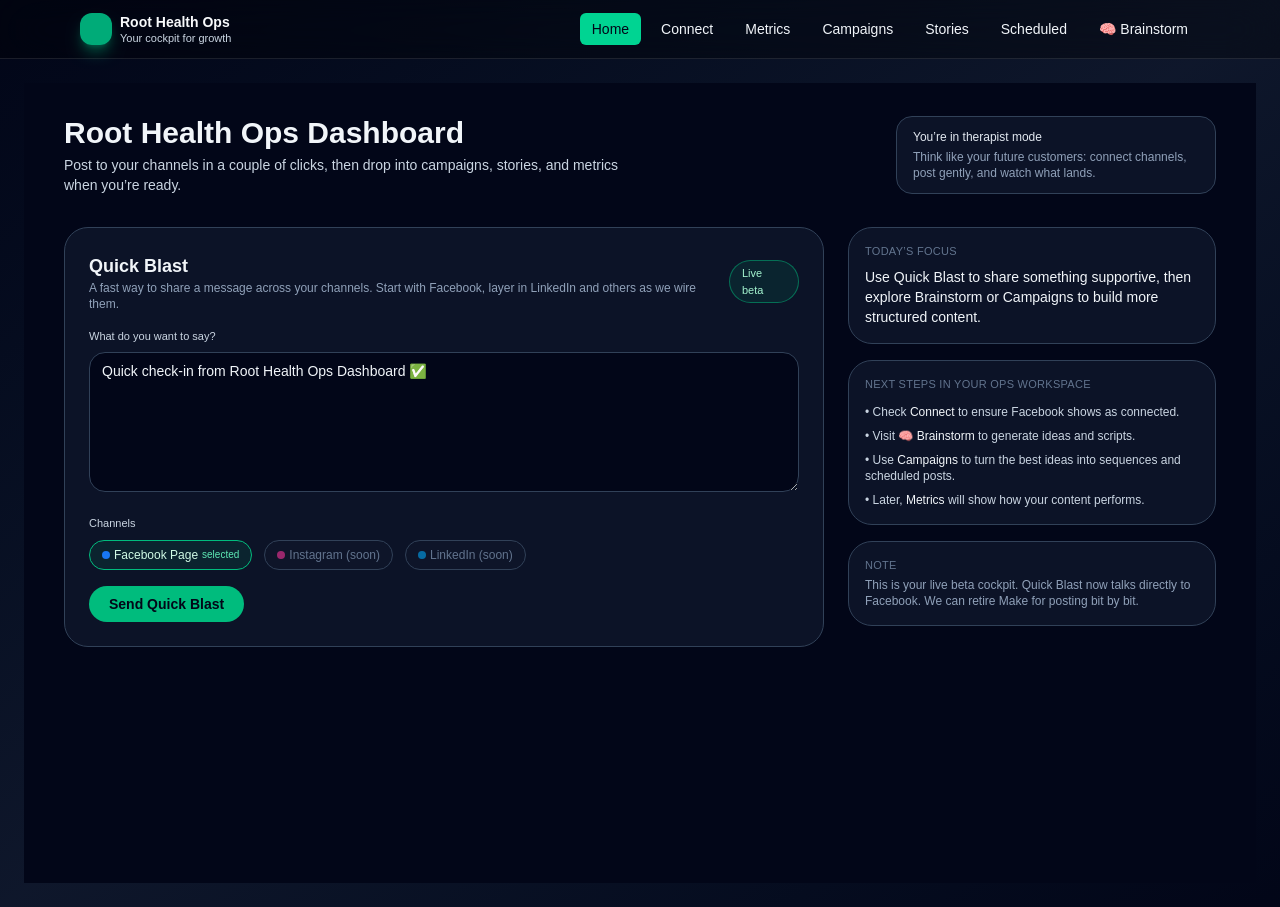
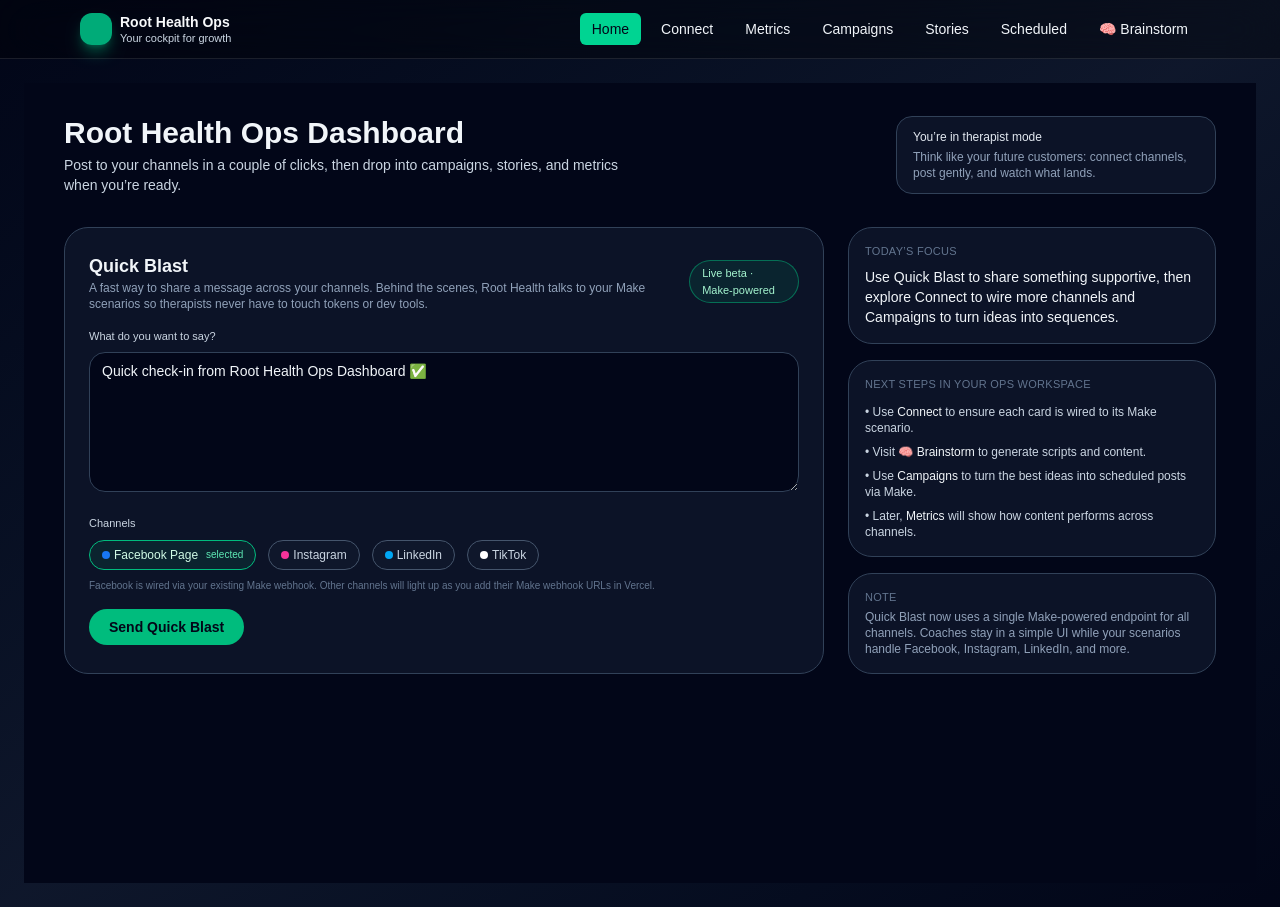
Before and after one commit to Hypnohippy/root-health-ops-dashboard1, a Next.js app: page /dashboard in a window 1280 px wide. Built offline with nearby package versions, Linux system fonts and the light colour scheme.

Commit message:
Update page.tsx

```diff
--- a/app/dashboard/page.tsx
+++ b/app/dashboard/page.tsx
@@ -2,6 +2,22 @@
 "use client";
 
 import React, { useState } from "react";
+
+type ChannelId =
+  | "facebook"
+  | "instagram"
+  | "linkedin"
+  | "tiktok"
+  | "google"
+  | "email"
+  | "whatsapp";
+
+type QuickBlastResult = {
+  channel: ChannelId;
+  ok: boolean;
+  error?: string;
+  status?: number;
+};
 
 export default function DashboardHomePage() {
   const [message, setMessage] = useState(
@@ -12,32 +28,54 @@ export default function DashboardHomePage() {
   const [error, setError] = useState<string | null>(null);
   const [coachMessage, setCoachMessage] = useState<string | null>(null);
 
-  // For now we support Facebook directly via Graph API
+  // Channel selection state – facebook on by default, others off but available
   const [sendToFacebook, setSendToFacebook] = useState(true);
+  const [sendToInstagram, setSendToInstagram] = useState(false);
+  const [sendToLinkedIn, setSendToLinkedIn] = useState(false);
+  const [sendToTikTok, setSendToTikTok] = useState(false);
+
+  const [lastResults, setLastResults] = useState<QuickBlastResult[] | null>(
+    null
+  );
+
+  const buildSelectedChannels = (): ChannelId[] => {
+    const chans: ChannelId[] = [];
+    if (sendToFacebook) chans.push("facebook");
+    if (sendToInstagram) chans.push("instagram");
+    if (sendToLinkedIn) chans.push("linkedin");
+    if (sendToTikTok) chans.push("tiktok");
+    return chans;
+  };
 
   const handleQuickBlast = async () => {
     setIsPosting(true);
     setStatus(null);
     setError(null);
     setCoachMessage(null);
+    setLastResults(null);
 
     try {
-      if (!message.trim()) {
+      const trimmed = message.trim();
+
+      if (!trimmed) {
         throw new Error("Please write something to send.");
       }
 
-      if (!sendToFacebook) {
-        throw new Error("Select at least one channel (Facebook for now).");
+      const channels = buildSelectedChannels();
+
+      if (channels.length === 0) {
+        throw new Error("Select at least one channel (e.g. Facebook).");
       }
 
-     const res = await fetch("/api/facebook-test-post", {
+      const res = await fetch("/api/social/quick-blast", {
         method: "POST",
         headers: {
           "Content-Type": "application/json",
         },
         body: JSON.stringify({
-    message,
-    origin: "quick_blast",
+          message: trimmed,
+          channels,
+          origin: "quick_blast_dashboard",
         }),
       });
 
@@ -46,15 +84,37 @@ export default function DashboardHomePage() {
         data = await res.json();
       } catch {
         throw new Error(
-          "Server did not return valid JSON. Check the /api/facebook/post-direct route."
+          "Server did not return valid JSON. Check the /api/social/quick-blast route."
         );
       }
 
       if (!res.ok) {
-        throw new Error(data.error || "Failed to send Quick Blast.");
+        const msg =
+          data?.error ||
+          "Quick Blast failed for all selected channels. Check your connections.";
+        setError(msg);
+        if (data?.results) {
+          setLastResults(data.results as QuickBlastResult[]);
+        }
+        throw new Error(msg);
       }
 
-      setStatus("Quick Blast posted directly to your Facebook Page 🎉");
+      const results: QuickBlastResult[] = data.results || [];
+      setLastResults(results);
+
+      const successChannels = results
+        .filter((r) => r.ok)
+        .map((r) => r.channel);
+
+      if (successChannels.length === 0) {
+        throw new Error(
+          "Quick Blast did not succeed on any channel. Check your connections."
+        );
+      }
+
+      setStatus(
+        `Quick Blast sent via ${successChannels.join(", ")} using Root Health Ops 🎉`
+      );
     } catch (err: any) {
       const msg =
         err?.message || "Something went wrong sending your Quick Blast.";
@@ -83,6 +143,29 @@ export default function DashboardHomePage() {
     } finally {
       setIsPosting(false);
     }
+  };
+
+  const isAnyChannelSelected =
+    sendToFacebook || sendToInstagram || sendToLinkedIn || sendToTikTok;
+
+  const renderChannelResult = (channel: ChannelId) => {
+    if (!lastResults) return null;
+    const result = lastResults.find((r) => r.channel === channel);
+    if (!result) return null;
+
+    if (result.ok) {
+      return (
+        <span className="text-[10px] text-emerald-300 ml-1">
+          ✓ sent
+        </span>
+      );
+    }
+
+    return (
+      <span className="text-[10px] text-amber-300 ml-1">
+        ⚠ {result.error ? "check setup" : "failed"}
+      </span>
+    );
   };
 
   return (
@@ -120,12 +203,13 @@ export default function DashboardHomePage() {
                   Quick Blast
                 </h2>
                 <p className="text-[11px] md:text-xs text-slate-400">
-                  A fast way to share a message across your channels. Start
-                  with Facebook, layer in LinkedIn and others as we wire them.
+                  A fast way to share a message across your channels. Behind
+                  the scenes, Root Health talks to your Make scenarios so
+                  therapists never have to touch tokens or dev tools.
                 </p>
               </div>
               <span className="inline-flex items-center rounded-full border border-emerald-500/50 bg-emerald-500/10 px-3 py-1 text-[11px] font-medium text-emerald-200">
-                Live beta
+                Live beta · Make-powered
               </span>
             </div>
 
@@ -141,7 +225,7 @@ export default function DashboardHomePage() {
               />
             </div>
 
-            {/* Channel selection – for now, only Facebook is wired */}
+            {/* Channel selection */}
             <div className="space-y-2">
               <p className="text-[11px] font-medium text-slate-300">
                 Channels
@@ -160,37 +244,85 @@ export default function DashboardHomePage() {
                   <span className="h-2 w-2 rounded-full bg-[#1877F2]" />
                   <span>Facebook Page</span>
                   {sendToFacebook && (
-                    <span className="text-[10px] text-emerald-300">
+                    <span className="text-[10px] text-emerald-300 ml-1">
                       selected
                     </span>
                   )}
+                  {renderChannelResult("facebook")}
                 </button>
 
                 <button
                   type="button"
-                  disabled
-                  className="inline-flex items-center gap-1 rounded-full border border-slate-700 bg-slate-900/60 px-3 py-1.5 text-slate-500 cursor-not-allowed"
+                  onClick={() => setSendToInstagram((prev) => !prev)}
+                  className={[
+                    "inline-flex items-center gap-1 rounded-full border px-3 py-1.5 transition",
+                    sendToInstagram
+                      ? "border-emerald-500 bg-emerald-500/10 text-emerald-100"
+                      : "border-slate-600 bg-slate-900 text-slate-300 hover:border-slate-500",
+                  ].join(" ")}
                 >
-                  <span className="h-2 w-2 rounded-full bg-pink-500/60" />
-                  <span>Instagram (soon)</span>
+                  <span className="h-2 w-2 rounded-full bg-pink-500" />
+                  <span>Instagram</span>
+                  {sendToInstagram && (
+                    <span className="text-[10px] text-emerald-300 ml-1">
+                      selected
+                    </span>
+                  )}
+                  {renderChannelResult("instagram")}
                 </button>
 
                 <button
                   type="button"
-                  disabled
-                  className="inline-flex items-center gap-1 rounded-full border border-slate-700 bg-slate-900/60 px-3 py-1.5 text-slate-500 cursor-not-allowed"
+                  onClick={() => setSendToLinkedIn((prev) => !prev)}
+                  className={[
+                    "inline-flex items-center gap-1 rounded-full border px-3 py-1.5 transition",
+                    sendToLinkedIn
+                      ? "border-emerald-500 bg-emerald-500/10 text-emerald-100"
+                      : "border-slate-600 bg-slate-900 text-slate-300 hover:border-slate-500",
+                  ].join(" ")}
                 >
-                  <span className="h-2 w-2 rounded-full bg-sky-500/60" />
-                  <span>LinkedIn (soon)</span>
+                  <span className="h-2 w-2 rounded-full bg-sky-500" />
+                  <span>LinkedIn</span>
+                  {sendToLinkedIn && (
+                    <span className="text-[10px] text-emerald-300 ml-1">
+                      selected
+                    </span>
+                  )}
+                  {renderChannelResult("linkedin")}
+                </button>
+
+                <button
+                  type="button"
+                  onClick={() => setSendToTikTok((prev) => !prev)}
+                  className={[
+                    "inline-flex items-center gap-1 rounded-full border px-3 py-1.5 transition",
+                    sendToTikTok
+                      ? "border-emerald-500 bg-emerald-500/10 text-emerald-100"
+                      : "border-slate-600 bg-slate-900 text-slate-300 hover:border-slate-500",
+                  ].join(" ")}
+                >
+                  <span className="h-2 w-2 rounded-full bg-white" />
+                  <span>TikTok</span>
+                  {sendToTikTok && (
+                    <span className="text-[10px] text-emerald-300 ml-1">
+                      selected
+                    </span>
+                  )}
+                  {renderChannelResult("tiktok")}
                 </button>
               </div>
+              <p className="text-[10px] text-slate-500">
+                Facebook is wired via your existing Make webhook. Other
+                channels will light up as you add their Make webhook URLs in
+                Vercel.
+              </p>
             </div>
 
             <div className="flex flex-wrap items-center gap-3">
               <button
                 type="button"
                 onClick={handleQuickBlast}
-                disabled={isPosting || !message.trim() || !sendToFacebook}
+                disabled={isPosting || !message.trim() || !isAnyChannelSelected}
                 className="inline-flex items-center rounded-full bg-emerald-500 px-5 py-2 text-sm font-semibold text-slate-950 disabled:opacity-60 disabled:cursor-not-allowed hover:bg-emerald-400 transition"
               >
                 {isPosting ? "Sending…" : "Send Quick Blast"}
@@ -198,7 +330,7 @@ export default function DashboardHomePage() {
 
               {isPosting && (
                 <span className="text-[11px] text-slate-400">
-                  Talking directly to Facebook…
+                  Talking to your Make scenarios…
                 </span>
               )}
             </div>
@@ -209,6 +341,27 @@ export default function DashboardHomePage() {
 
             {error && (
               <div className="mt-1 text-[11px] text-red-400">{error}</div>
+            )}
+
+            {lastResults && (
+              <div className="mt-3 rounded-2xl border border-slate-700 bg-slate-950/70 p-3 text-[11px] text-slate-200 space-y-1">
+                <div className="text-[10px] uppercase tracking-wide text-slate-500">
+                  Channel status
+                </div>
+                {lastResults.map((r) => (
+                  <div key={r.channel}>
+                    {r.ok ? (
+                      <span className="text-emerald-300">
+                        ✓ {r.channel} accepted Quick Blast
+                      </span>
+                    ) : (
+                      <span className="text-amber-300">
+                        ⚠ {r.channel}: {r.error || "Check connection setup."}
+                      </span>
+                    )}
+                  </div>
+                ))}
+              </div>
             )}
 
             {coachMessage && (
@@ -231,9 +384,9 @@ export default function DashboardHomePage() {
               </p>
               <p className="text-slate-100">
                 Use Quick Blast to share something supportive, then explore{" "}
-                <span className="font-medium">Brainstorm</span> or{" "}
-                <span className="font-medium">Campaigns</span> to build more
-                structured content.
+                <span className="font-medium">Connect</span> to wire more
+                channels and <span className="font-medium">Campaigns</span> to
+                turn ideas into sequences.
               </p>
             </div>
 
@@ -243,24 +396,26 @@ export default function DashboardHomePage() {
               </p>
               <ul className="space-y-2 text-slate-300">
                 <li>
-                  • Check{" "}
+                  • Use{" "}
                   <span className="font-medium text-slate-100">Connect</span> to
-                  ensure Facebook shows as connected.
+                  ensure each card is wired to its Make scenario.
                 </li>
                 <li>
                   • Visit{" "}
-                  <span className="font-medium text-slate-100">🧠 Brainstorm</span>{" "}
-                  to generate ideas and scripts.
+                  <span className="font-medium text-slate-100">
+                    🧠 Brainstorm
+                  </span>{" "}
+                  to generate scripts and content.
                 </li>
                 <li>
                   • Use{" "}
                   <span className="font-medium text-slate-100">Campaigns</span>{" "}
-                  to turn the best ideas into sequences and scheduled posts.
+                  to turn the best ideas into scheduled posts via Make.
                 </li>
                 <li>
                   • Later,{" "}
                   <span className="font-medium text-slate-100">Metrics</span>{" "}
-                  will show how your content performs.
+                  will show how content performs across channels.
                 </li>
               </ul>
             </div>
@@ -270,8 +425,9 @@ export default function DashboardHomePage() {
                 Note
               </p>
               <p>
-                This is your live beta cockpit. Quick Blast now talks directly
-                to Facebook. We can retire Make for posting bit by bit.
+                Quick Blast now uses a single Make-powered endpoint for all
+                channels. Coaches stay in a simple UI while your scenarios
+                handle Facebook, Instagram, LinkedIn, and more.
               </p>
             </div>
           </section>
```
Lines whose indentation alone changed are shown as unchanged.
